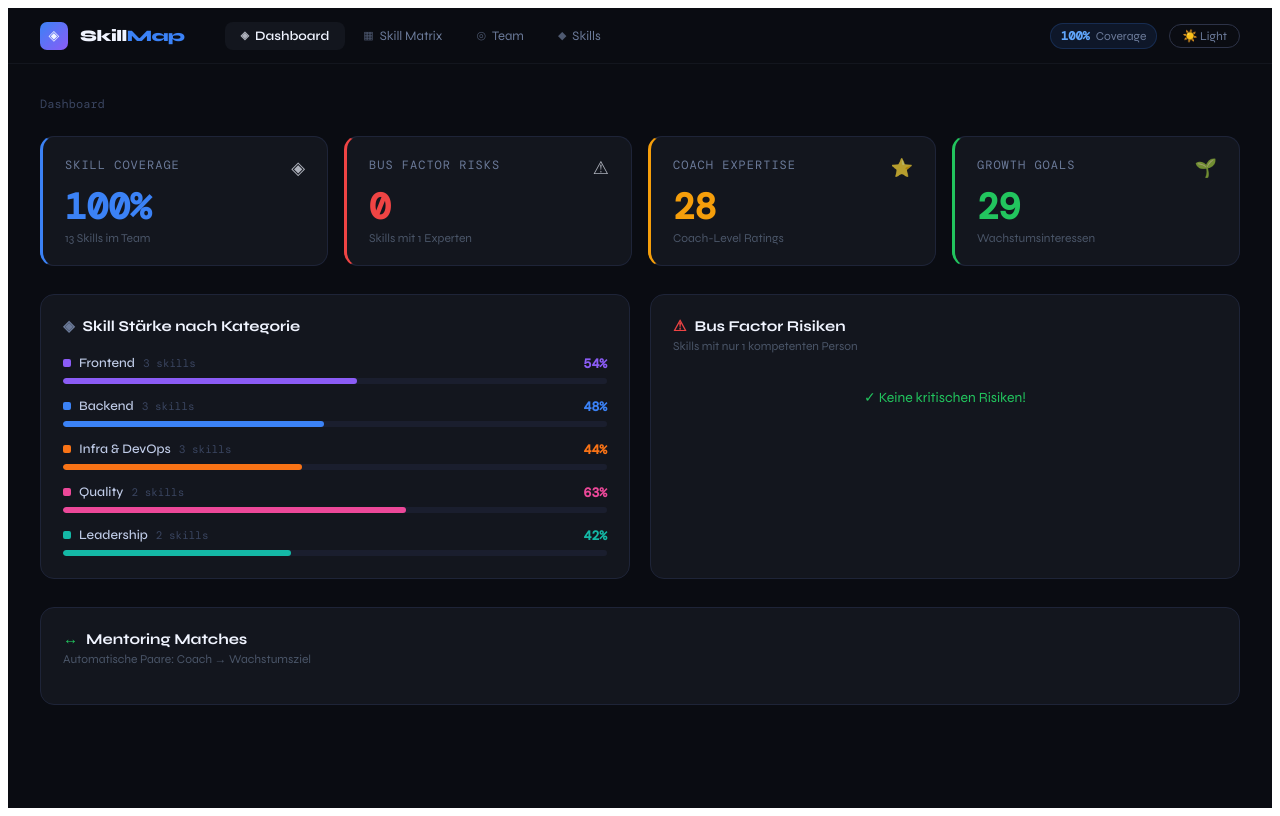
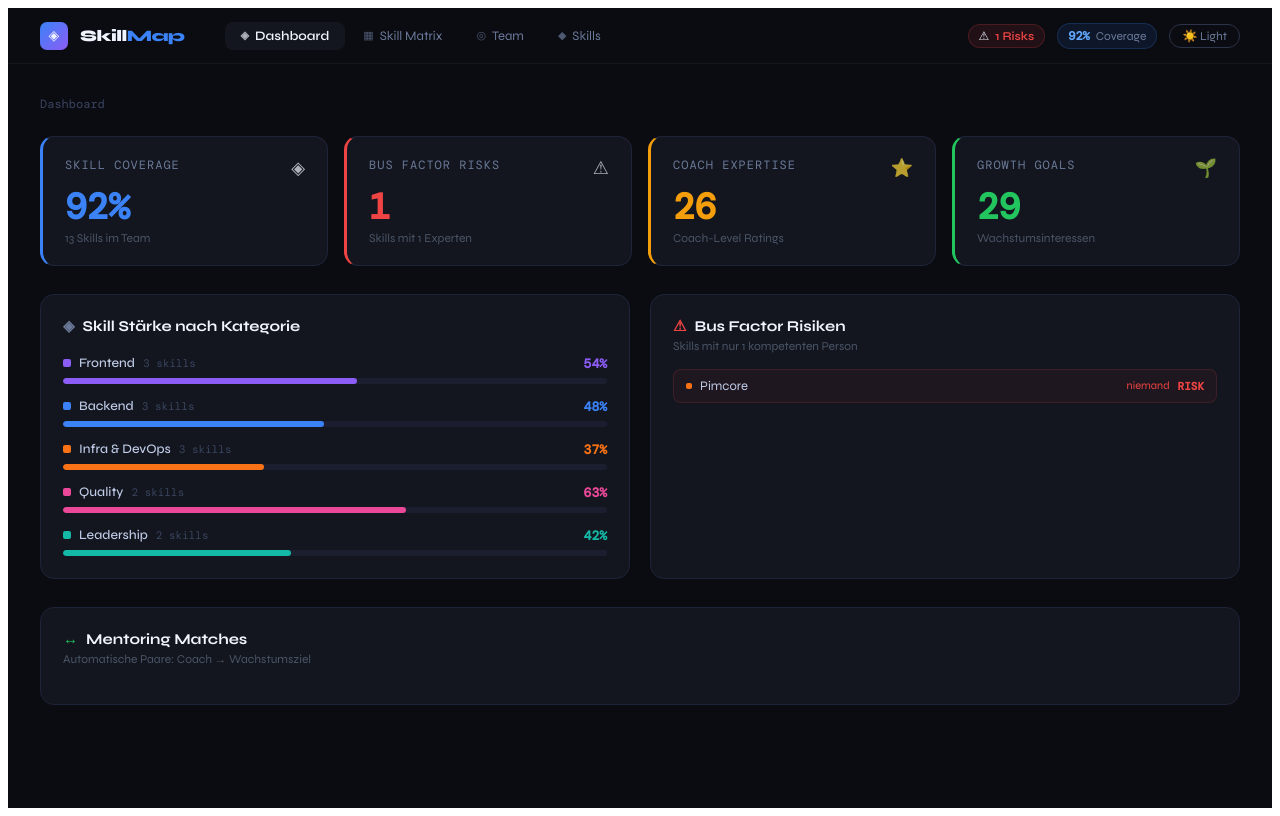
Before and after one commit to eliscodes/skill-map-project, a React (Vite) app in the folder skill-map/: page / in a window 1280 px wide. Built offline with nearby package versions, Linux system fonts and the light colour scheme.

Commit message:
changed skill

```diff
--- a/skill-map/src/App.jsx
+++ b/skill-map/src/App.jsx
@@ -25,7 +25,7 @@ const SKILLS = [
   { id: "postgres", name: "PostgreSQL", category: "backend" },
   { id: "graphql", name: "GraphQL", category: "backend" },
   { id: "docker", name: "Docker", category: "infrastructure" },
-  { id: "k8s", name: "Kubernetes", category: "infrastructure" },
+  { id: "pim", name: "Pimcore", category: "infrastructure" },
   { id: "cicd", name: "CI/CD", category: "infrastructure" },
   { id: "testing", name: "Testing", category: "quality" },
   { id: "security", name: "Security", category: "quality" },
```
